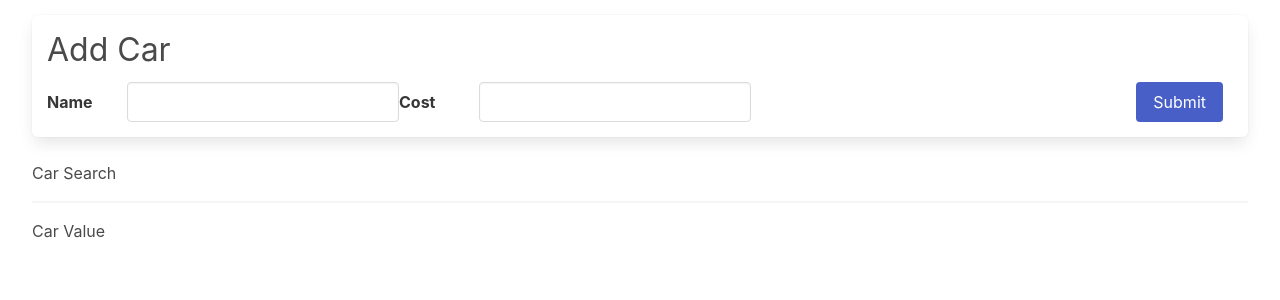
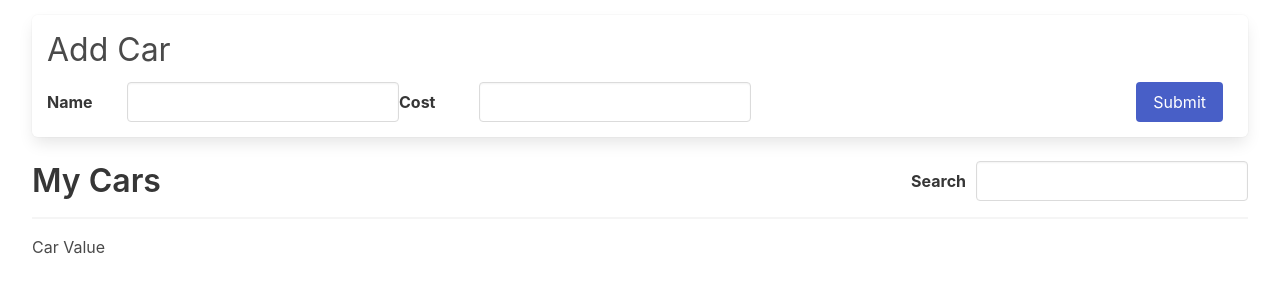
Before and after one commit to justin0979/cars, a React app: page / in a window 1280 px wide. Shown: the top 300 px of the page. Built offline with nearby package versions, Linux system fonts and the light colour scheme.

Commit message:
add changing state of search term

```diff
--- a/src/components/CarSearch.tsx
+++ b/src/components/CarSearch.tsx
@@ -1,7 +1,32 @@
+import { useDispatch, useSelector } from "react-redux";
+import { CarsState, changeSearchTerm } from "../store";
+
 function CarSearch() {
+  const dispatch = useDispatch();
+  const searchTerm = useSelector(
+    ({ cars }: { cars: CarsState }) => cars.searchTerm,
+  );
+
+  const handleSearchTermChange = (
+    event: React.ChangeEvent<HTMLInputElement>,
+  ) => {
+    dispatch(changeSearchTerm(event.target.value));
+  };
+
   return (
-    <div>
-      <h1>Car Search</h1>
+    <div className="list-header">
+      <h3 className="title is-3">My Cars</h3>
+      <div className="search field is-horizontal">
+        <label className="label" htmlFor="">
+          Search
+        </label>
+        <input
+          className="input"
+          type="string"
+          value={searchTerm}
+          onChange={handleSearchTermChange}
+        />
+      </div>
     </div>
   );
 }
```
